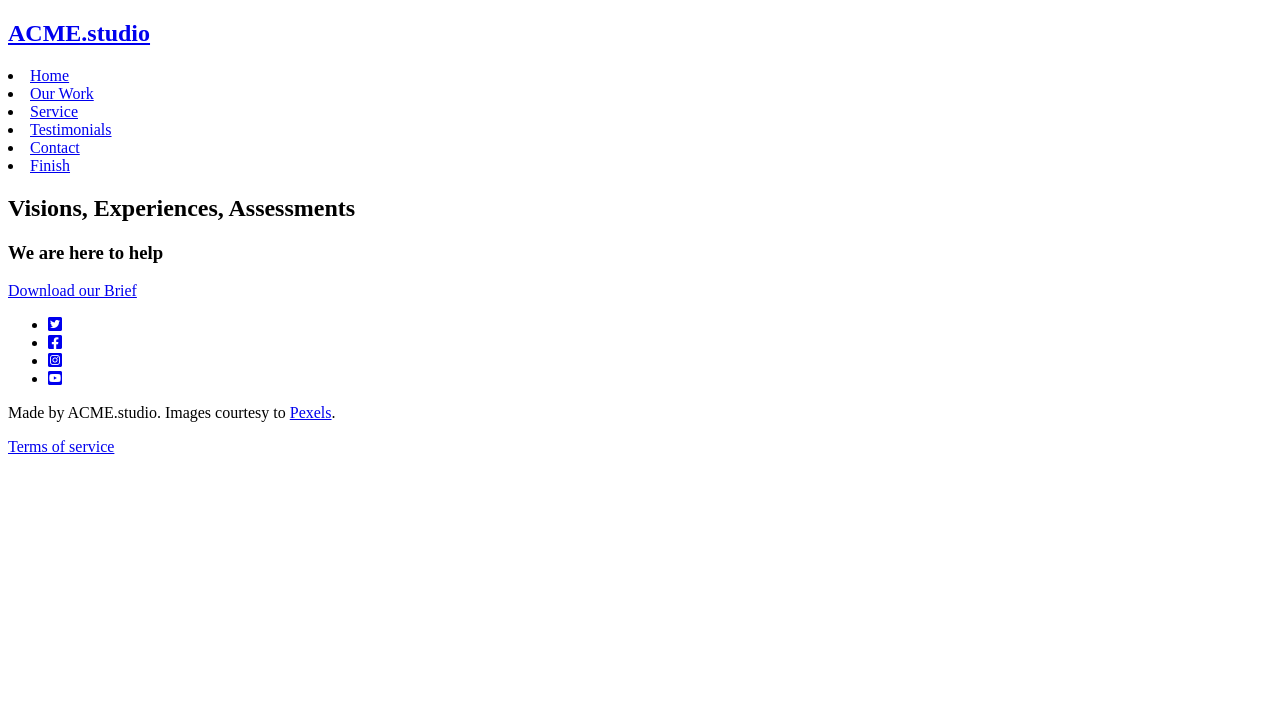
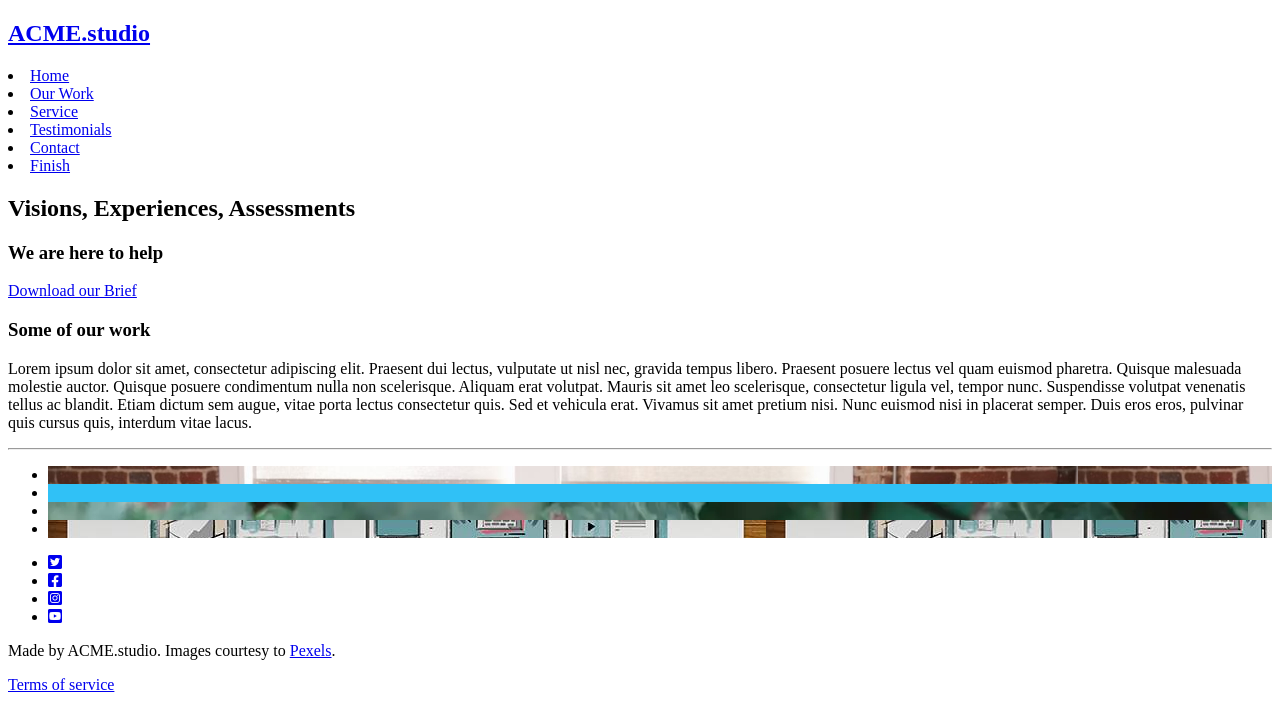
Before and after one commit to JesusLazoTapia/LandinPageEF, a plain HTML site: page public/index.html in a window 1280 px wide. Drawn offline with nearby package versions, Linux system fonts and the light colour scheme; a web font is replaced by a local one.

Commit message:
feat(our-work): Added Our work Section content.

```diff
--- a/public/index.html
+++ b/public/index.html
@@ -30,7 +30,24 @@
 
         </section>
 
-        <section id="our-work"></section>
+        <section id="our-work">
+            <h3>Some of our work</h3>
+            <p>Lorem ipsum dolor sit amet, consectetur adipiscing elit. Praesent dui lectus, vulputate ut nisl nec, gravida tempus libero. Praesent posuere lectus vel quam euismod pharetra. Quisque malesuada molestie auctor. Quisque posuere condimentum nulla non scelerisque. Aliquam erat volutpat. Mauris sit amet leo scelerisque, consectetur ligula vel, tempor nunc. Suspendisse volutpat venenatis tellus ac blandit. Etiam dictum sem augue, vitae porta lectus consectetur quis. Sed et vehicula erat. Vivamus sit amet pretium nisi. Nunc euismod nisi in placerat semper. Duis eros eros, pulvinar quis cursus quis, interdum vitae lacus.</p>
+            <hr>
+            <ul>
+                <li style="background-image: url(assets/images/meeting.jpg)" role="img"
+                aria-label="Our Team during UX Need-finding interviews"></li>
+
+                <li style="background-image: url(assets/images/startup.jpg)" role="img"
+                aria-label="An Agile Planning Meeting for a Customer Project"></li>
+
+                <li style="background-image: url(assets/images/watch.jpg)" role="img"
+                aria-label="During a testing session with a user for a Restaurant Searching Wearable APP"></li>
+
+                <li style="background-image: url(assets/images/wireframe.jpg)" role="img"
+                aria-label="Some Wireframes for a news content platform, as part of our UX Design lifecycle"></li>
+            </ul>
+        </section>
 
         <section id="services"></section>
 
```
Also changed, not shown: public/assets/images/meeting.jpg (added), public/assets/images/startup.jpg (added), public/assets/images/watch.jpg (added), public/assets/images/wireframe.jpg (added).
